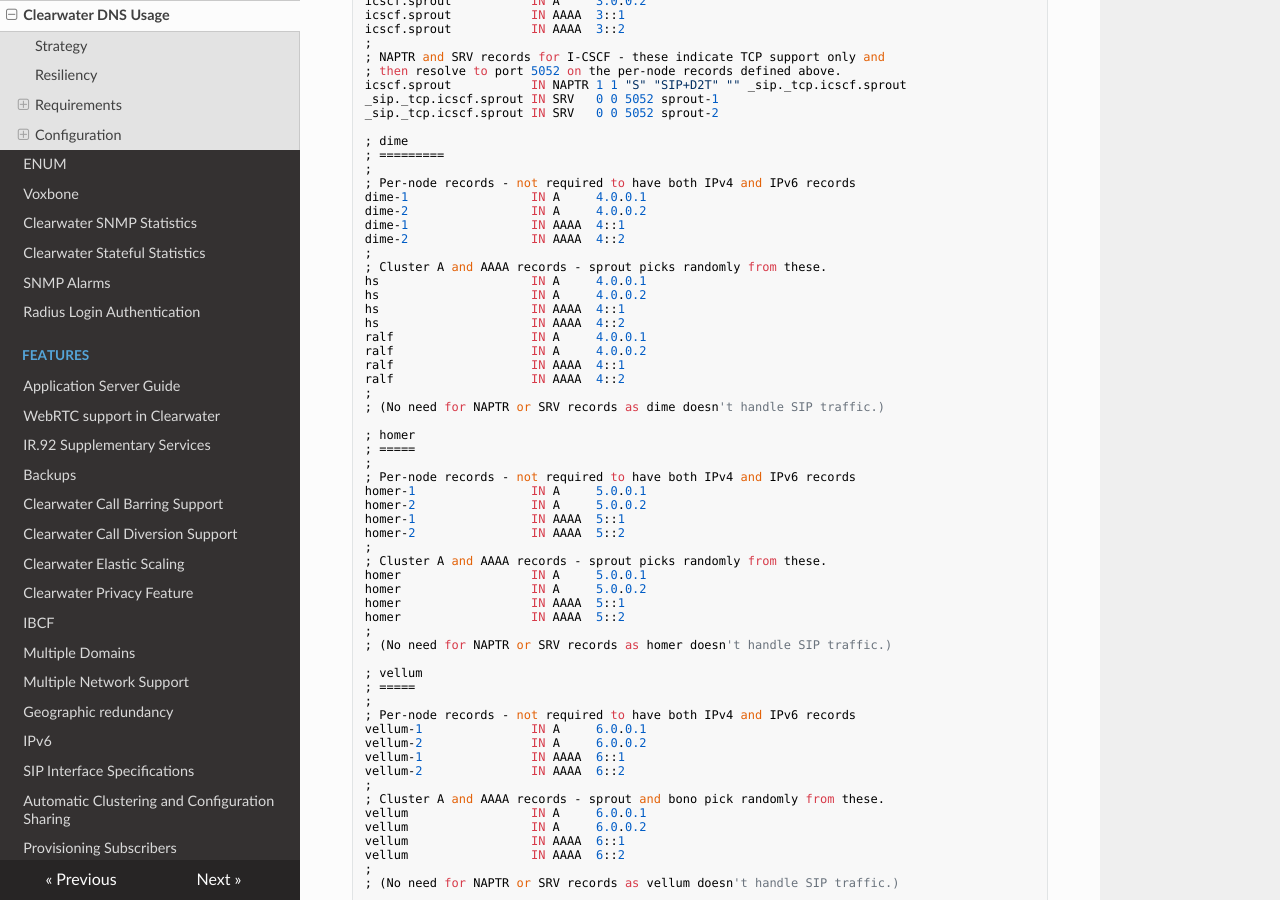
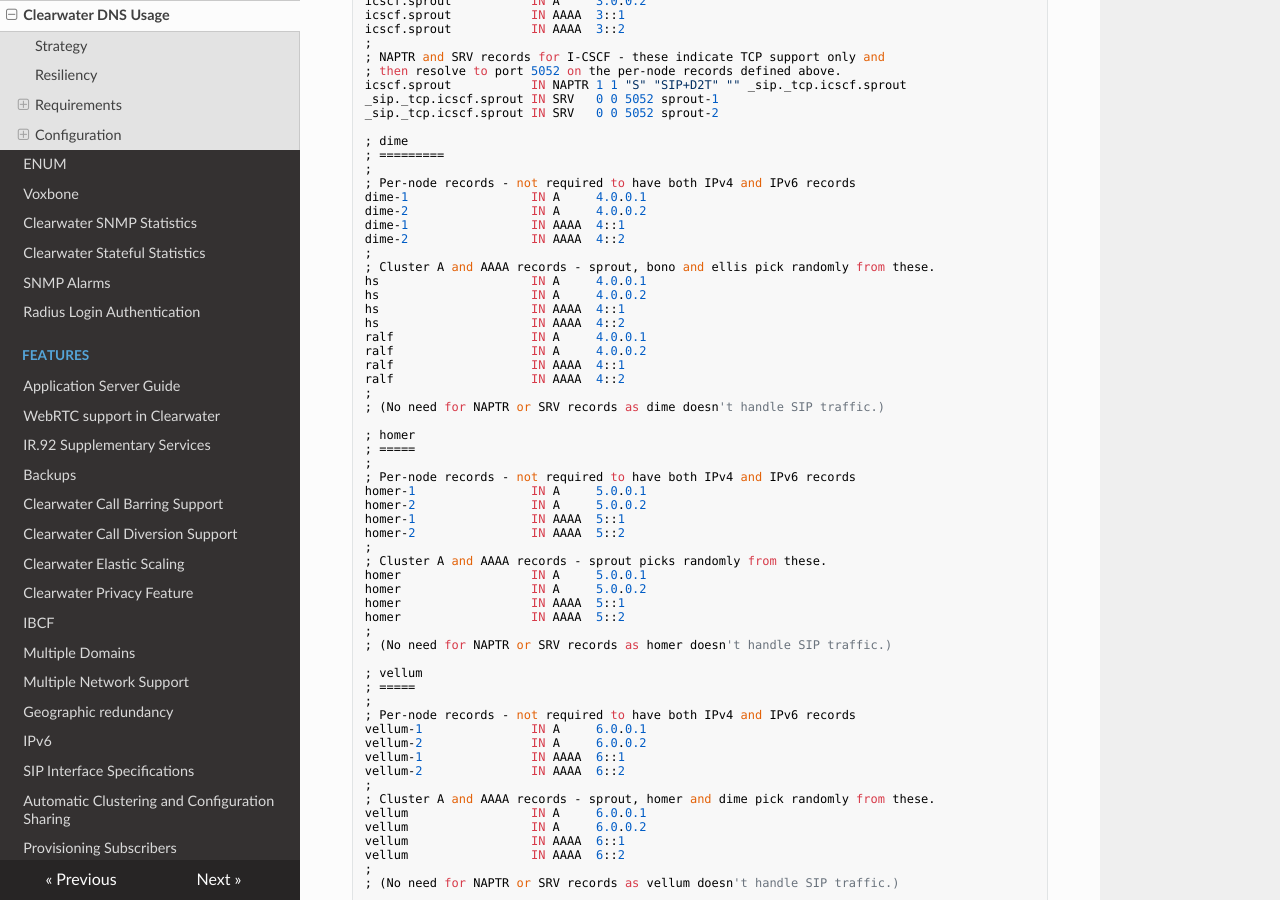
Before and after one commit to Metaswitch/clearwater-readthedocs, an MkDocs documentation site: the page built from docs/Clearwater_DNS_Usage.md, in a window 1280 px wide and 900 px high, scrolled down 6426 px. Built offline with MkDocs 1.6.1, drawn with Linux system fonts in a browser that asks for light colours; nearby versions of some CDN libraries; old or Windows-style settings are respelled for this version of MkDocs.

Commit message:
Correction to DNS usage

```diff
--- a/docs/Clearwater_DNS_Usage.md
+++ b/docs/Clearwater_DNS_Usage.md
@@ -264,7 +264,7 @@ For Clearwater, you should be able to adapt the following example zone file by c
     dime-1                 IN AAAA  4::1
     dime-2                 IN AAAA  4::2
     ;
-    ; Cluster A and AAAA records - sprout picks randomly from these.
+    ; Cluster A and AAAA records - sprout, bono and ellis pick randomly from these.
     hs                     IN A     4.0.0.1
     hs                     IN A     4.0.0.2
     hs                     IN AAAA  4::1
@@ -302,7 +302,7 @@ For Clearwater, you should be able to adapt the following example zone file by c
     vellum-1               IN AAAA  6::1
     vellum-2               IN AAAA  6::2
     ;
-    ; Cluster A and AAAA records - sprout and bono pick randomly from these.
+    ; Cluster A and AAAA records - sprout, homer and dime pick randomly from these.
     vellum                 IN A     6.0.0.1
     vellum                 IN A     6.0.0.2
     vellum                 IN AAAA  6::1
```
